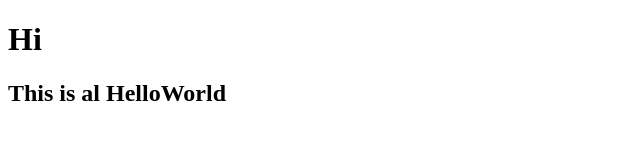
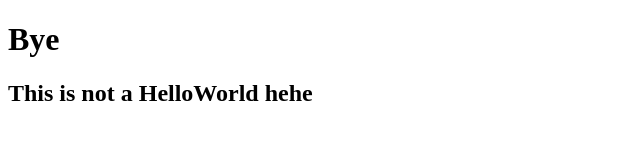
Before and after one commit to siMoon935/proyectDemo, a plain HTML site: page index.html in a window 1280 px wide. Shown: the whole page, without its empty margins (0-640 px from the left). Drawn offline with Linux system fonts and the light colour scheme.

Commit message:
Cambios pagina

```diff
--- a/index.html
+++ b/index.html
@@ -7,10 +7,10 @@
 </head>
 <body>
     <h1>
-        Hi
+        Bye
     </h1>
     <h2>
-        This is al HelloWorld
+        This is not a HelloWorld hehe
     </h2>
 </body>
 </html>
```
